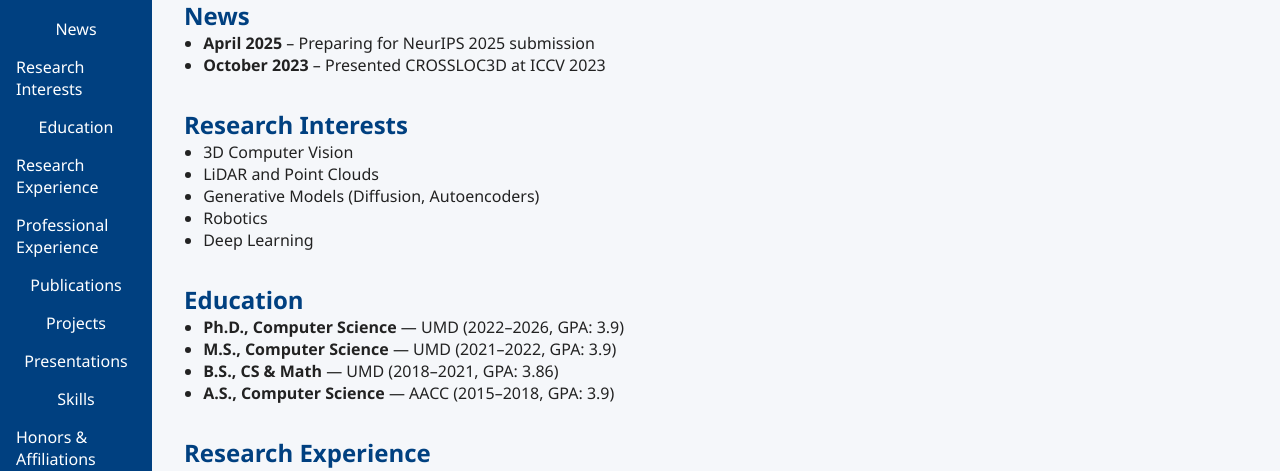
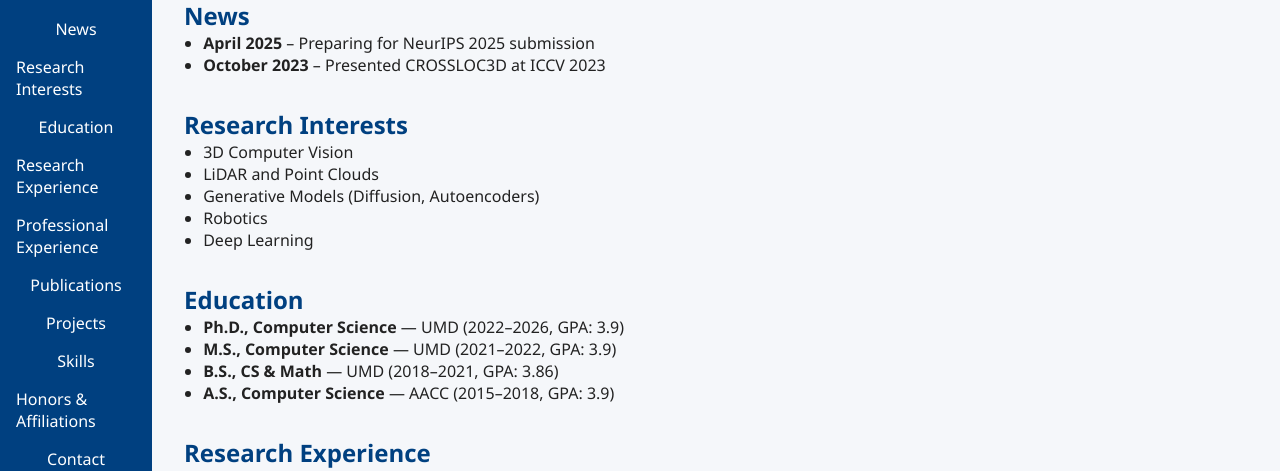
Before and after one commit to mjhoover1/mjhoover.github.io, a plain HTML site: page index.html in a window 1280 px wide. Shown: the part 262-733 px from the top of the page. Drawn offline with Linux system fonts and the light colour scheme.

Commit message:
Update index.html

```diff
--- a/index.html
+++ b/index.html
@@ -102,7 +102,6 @@
     <a href="#professional">Professional Experience</a>
     <a href="#publications">Publications</a>
     <a href="#projects">Projects</a>
-    <a href="#presentations">Presentations</a>
     <a href="#skills">Skills</a>
     <a href="#honors">Honors & Affiliations</a>
     <a href="#contact">Contact</a>
```
